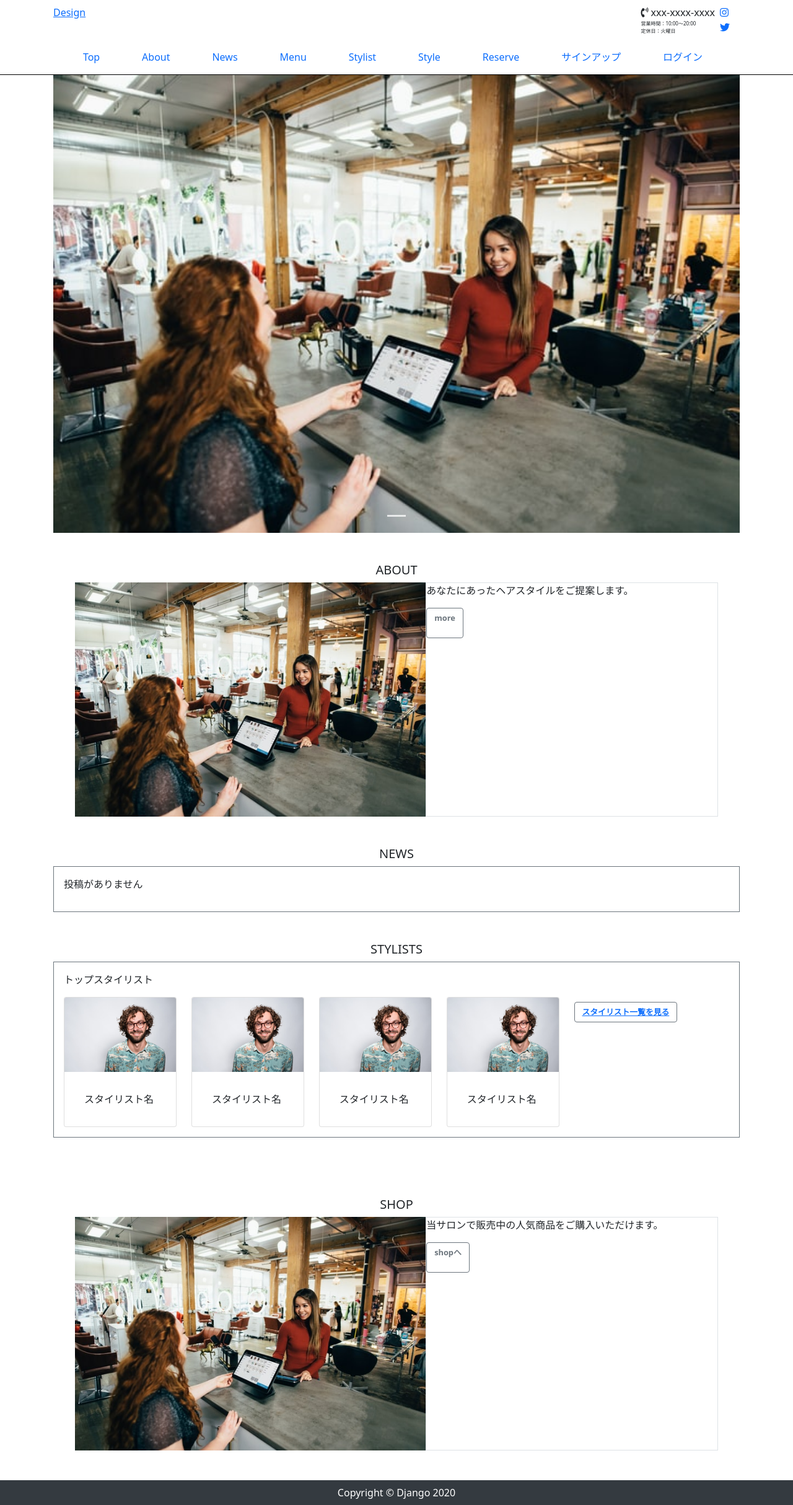
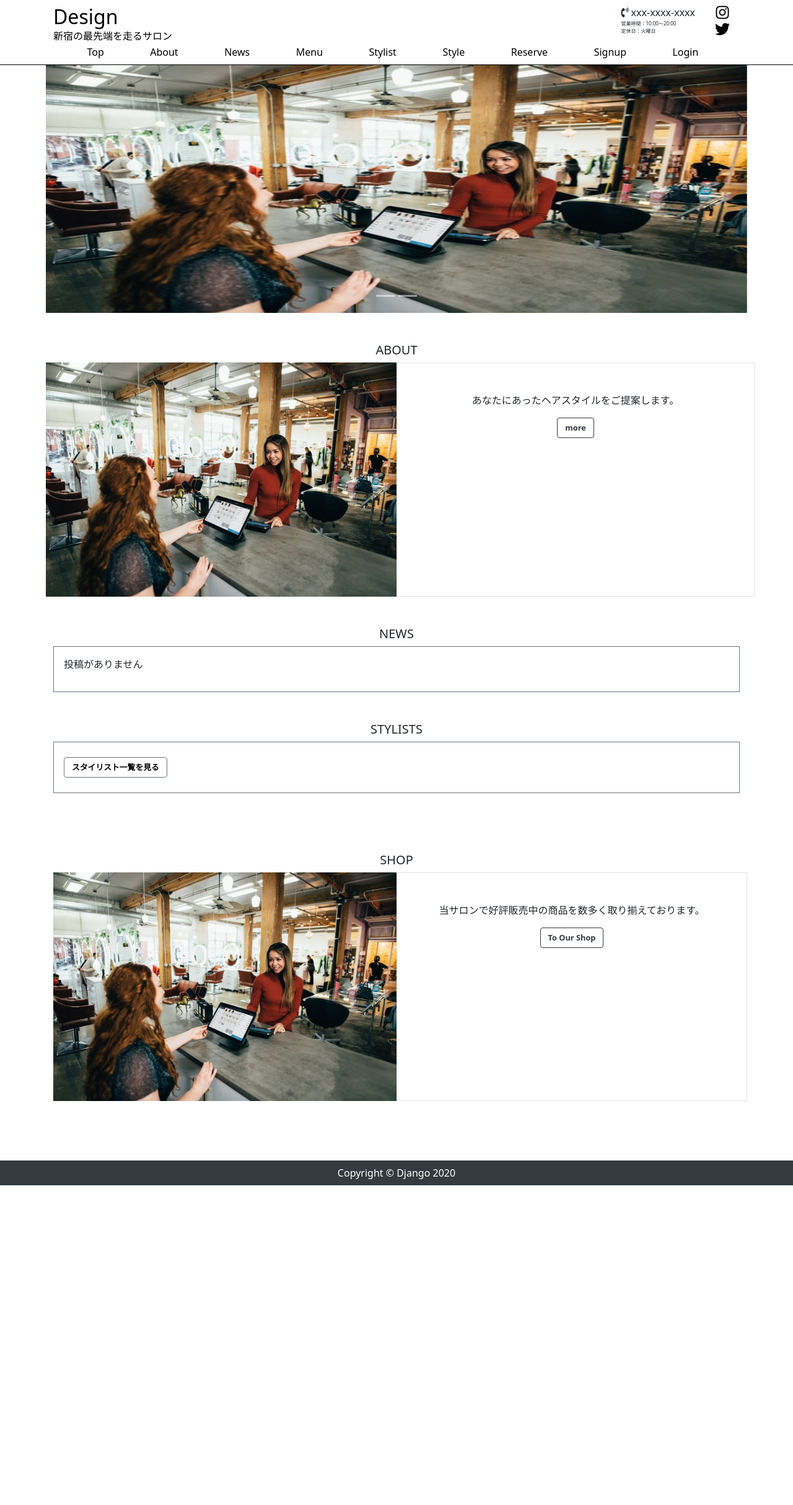
Before and after one commit to akihiro-hosoya/django-salon, a Django app: page / in a window 1280 px wide. Shown: the whole page at 62% size. After the commit the page ends 1913 px from the top, so only its background shows below. Run offline with Django 3.2, Linux system fonts and the light colour scheme; data that the repository does not hold is empty; some libraries are stand-ins or nearby versions.

Commit message:
テンプレート修正

```diff
--- a/app/static/css/style.css
+++ b/app/static/css/style.css
@@ -10,9 +10,24 @@ body {
     flex-flow: column;
     min-height: 100vh;
 }
-
 main {
     flex: 1;
+}
+
+footer {
+    margin-top: 3rem;
+}
+
+a {
+    color: #000;
+    text-decoration: none;
+}
+a:hover {
+    color: #000;
+    opacity: 0.5;
+}
+ol, ul {
+    list-style: none;
 }
 
 /* ナビゲーション */
@@ -23,6 +38,44 @@ main {
     display: flex;
     flex-direction: row;
     justify-content: space-evenly;
+}
+.nav-link {
+    padding: 0;
+}
+.header-icon {
+    text-align: center;
+    margin-left: 2em;
+    display: flex;
+    flex-direction: column;
+}
+.header-icon i {
+    font-size: 1.5rem;
+}
+
+/* 全体 */
+.page-top-img {
+    display: inline-block;
+    height: 400px;
+    width: 100%;
+}
+
+
+/* index */
+/* カルーセル */
+.carousel-item img {
+    display: inline-block;
+    height: 400px;
+    width: 100%;
+}
+/* コンセプト */
+.top-about {
+    display: flex;
+    justify-content: center;
+}
+/* スタイリスト一覧 */
+.top-stylist-img {
+    width: 100%;
+    height: 200px;
 }
 
 
--- a/app/templates/app/base.html
+++ b/app/templates/app/base.html
@@ -18,7 +18,8 @@
         <div class="container">
             <div class="row">
                 <a class="col-8" href="/" class="navbar-bramd">
-                    <span>Design</span>
+                    <h2 class="m-0">Design</h2>
+                    <span>新宿の最先端を走るサロン</span>
                 </a>
                 <div class="col-4">
                     <div class="d-flex justify-content-end mr-3">
@@ -26,7 +27,7 @@
                             <span><i class="fas fa-phone-volume"></i> xxx-xxxx-xxxx</span>
                             <p style="font-size: 0.5rem;">営業時間：10:00〜20:00<br>定休日：火曜日</p>
                         </div>
-                        <div class="ml-2 d-flex flex-column">
+                        <div class="header-icon">
                             <a href="">
                                 <i class="fab fa-instagram"></i>
                             </a>
@@ -63,14 +64,14 @@
                         <a class="nav-link" href="{% url 'profile' %}">Mypage</a>
                     </li>
                     <li class="nav-item">
-                        <a class="nav-link" href="{% url 'account_logout' %}">ログアウト</a>
+                        <a class="nav-link nav-link-end" href="{% url 'account_logout' %}">Logout</a>
                     </li>
                     {% else %}
                     <li class="nav-item">
-                        <a class="nav-link" href="{% url 'account_signup' %}">サインアップ</a>
+                        <a class="nav-link" href="{% url 'account_signup' %}">Signup</a>
                     </li>
                     <li class="nav-item">
-                        <a class="nav-link" href="{% url 'account_login' %}">ログイン</a>
+                        <a class="nav-link nav-link-end" href="{% url 'account_login' %}">Login</a>
                     </li>
                     {% endif %}
                 </ul>
--- a/app/templates/app/index.html
+++ b/app/templates/app/index.html
@@ -6,38 +6,38 @@
     <div class="container">
         <div class="row">
             <!-- カルーセル -->
-            <div class="carousel slide" data-ride="carousel" id="top-carousel">
+            <div class="carousel slide px-0" data-ride="carousel" id="top-carousel">
                 <ol class="carousel-indicators">
                     <li data-target="#top-carousel" data-slide-to="0"></li>
-                </ol>
-                <ol class="carousel-indicators">
                     <li data-target="#top-carousel" data-slide-to="1"></li>
                 </ol>
                 <div class="carousel-inner">
                     <div class="carousel-item active">
-                        <img class="d-block w-100" src="/images/blake-wisz-GFrBMipOd_E-unsplash.jpg" alt="First-slide">
+                        <img class="" src="/images/blake-wisz-GFrBMipOd_E-unsplash.jpg" alt="First-slide">
                     </div>
                     <div class="carousel-item">
-                        <img class="d-block w-100" src="/images/blake-wisz-GFrBMipOd_E-unsplash.jpg" alt="First-slide">
+                        <img class="" src="/images/daria-nepriakhina-x2OIbqPDNsY-unsplash.jpg" alt="Second-slide">
                     </div>
                 </div>
             </div>
 
             <!-- About -->
-            <div class="col-12 my-5">
+            <div class="col-12 my-5 px-0">
                 <h5 class="text-center">ABOUT</h5>
-                <div class="row d-flex justify-content-center">
+                <div class="row top-concept">
                     <!-- 写真 -->
-                    <div class="col-12 col-md-6 px-0">
+                    <div class="col-12 col-md-6 pr-0">
                         <img class="img-fluid" src="/images/blake-wisz-GFrBMipOd_E-unsplash.jpg" alt="">
                     </div>
                     <!-- コンセプト紹介 -->
-                    <div class="col-12 col-md-5 px-0 border">
-                        <div class="">
-                            <p>あなたにあったヘアスタイルをご提案します。</p>
-                            <a href="{% url 'about' %}" class="btn btn-outline-secondary">
-                                <p>more</p>
-                            </a>
+                    <div class="col-12 col-md-6 border">
+                        <div class="top-about my-5">
+                            <div class="text-center">
+                                <p>あなたにあったヘアスタイルをご提案します。</p>
+                                <a href="{% url 'about' %}" class="btn btn-outline-dark">
+                                    <span>more</span>
+                                </a>
+                            </div>
                         </div>
                     </div>
                 </div>
@@ -67,50 +67,20 @@
                 <div class="border border-secondary p-3">
                     <div class="row">
                         <div class="col-12">
-                            <p>トップスタイリスト</p>
-                        </div>
-                        <div class="col-9">
                             <div class="row">
+                                {% for stylist in stylist_data|slice:":2" %}
                                 <div class="col-3">
                                     <div class="card">
-                                        <img src="/images/christian-buehner-DItYlc26zVI-unsplash.jpg" alt=""
-                                            class="card-img-top">
+                                        {% if stylist.user.image %}
+                                            <img src="{{ stylist.user.image.url }}" alt="" class="card-img-top top-stylist-img">
+                                        {% endif %}
                                         <div class="card-body">
-                                            <p class="card-text">スタイリスト名</p>
+                                            <p class="card-text text-center">{{ stylist.user.name }}</p>
                                         </div>
-                                        <a href="" class="stretched-link"></a>
+                                        <a href="{% url 'stylist_detail' stylist.pk  %}" class="stretched-link"></a>
                                     </div>
                                 </div>
-                                <div class="col-3">
-                                    <div class="card">
-                                        <img src="/images/christian-buehner-DItYlc26zVI-unsplash.jpg" alt=""
-                                            class="card-img-top">
-                                        <div class="card-body">
-                                            <p class="card-text">スタイリスト名</p>
-                                        </div>
-                                        <a href="" class="stretched-link"></a>
-                                    </div>
-                                </div>
-                                <div class="col-3">
-                                    <div class="card">
-                                        <img src="/images/christian-buehner-DItYlc26zVI-unsplash.jpg" alt=""
-                                            class="card-img-top">
-                                        <div class="card-body">
-                                            <p class="card-text">スタイリスト名</p>
-                                        </div>
-                                        <a href="" class="stretched-link"></a>
-                                    </div>
-                                </div>
-                                <div class="col-3">
-                                    <div class="card">
-                                        <img src="/images/christian-buehner-DItYlc26zVI-unsplash.jpg" alt=""
-                                            class="card-img-top">
-                                        <div class="card-body">
-                                            <p class="card-text">スタイリスト名</p>
-                                        </div>
-                                        <a href="" class="stretched-link"></a>
-                                    </div>
-                                </div>
+                                {% endfor %}
                             </div>
                         </div>
                         <div class="col-3 my-2">
@@ -122,20 +92,22 @@
                 </div>
             </div>
 
-            <!-- About -->
+            <!-- Shop -->
             <div class="col-12 my-5">
                 <h5 class="text-center">SHOP</h5>
-                <div class="row d-flex justify-content-center">
+                <div class="row top-concept">
                     <!-- 写真 -->
-                    <div class="col-12 col-md-6 px-0">
+                    <div class="col-12 col-md-6 pr-0">
                         <img class="img-fluid" src="/images/blake-wisz-GFrBMipOd_E-unsplash.jpg" alt="">
                     </div>
-                    <!-- コンセプト紹介 -->
-                    <div class="col-12 col-md-5 px-0 border">
-                        <div class="">
-                            <p>当サロンで販売中の人気商品をご購入いただけます。</p>
-                            <div class="btn btn-outline-secondary">
-                                <p>shopへ</p>
+                    <!-- Shop紹介 -->
+                    <div class="col-12 col-md-6 border">
+                        <div class="top-about my-5">
+                            <div class="text-center">
+                                <p>当サロンで好評販売中の商品を数多く取り揃えております。</p>
+                                <a href="#" class="btn btn-outline-dark">
+                                    <span>To Our Shop</span>
+                                </a>
                             </div>
                         </div>
                     </div>
--- a/app/views.py
+++ b/app/views.py
@@ -10,9 +10,14 @@ from django.views.decorators.http import require_POST
 
 # Create your views here.
 class IndexView(TemplateView):
-    model = News
-    template_name = "app/index.html"
-    login_url = '/accounts/login/'
+    def get(self, request, *args, **kwargs):
+        news_data = News.objects.order_by('-id')[0:3]
+        stylist_data = Stylist.objects.order_by('id')
+
+        return render(request, 'app/index.html', {
+            'news_data': news_data,
+            'stylist_data': stylist_data,
+        })
 
 class SalonChoiceView(ListView):
     def get(self, request, *args, **kwargs):
--- a/requirements.txt
+++ b/requirements.txt
@@ -2,3 +2,4 @@ Django~=2.2.10
 django-allauth~=0.41.0
 django-widget-tweaks~=1.4.8
 Pillow~=7.2.0
+stripe~=2.27.0
```
Also changed, not shown: app/templates/app/about.html (+24 -24 lines), app/templates/app/news_detail.html (+24 -10 lines), app/templates/app/news_list.html (+27 -15 lines), app/templates/app/stylist_detail.html (+25 -17 lines), app/templates/app/stylist_list.html (+12 -14 lines).
